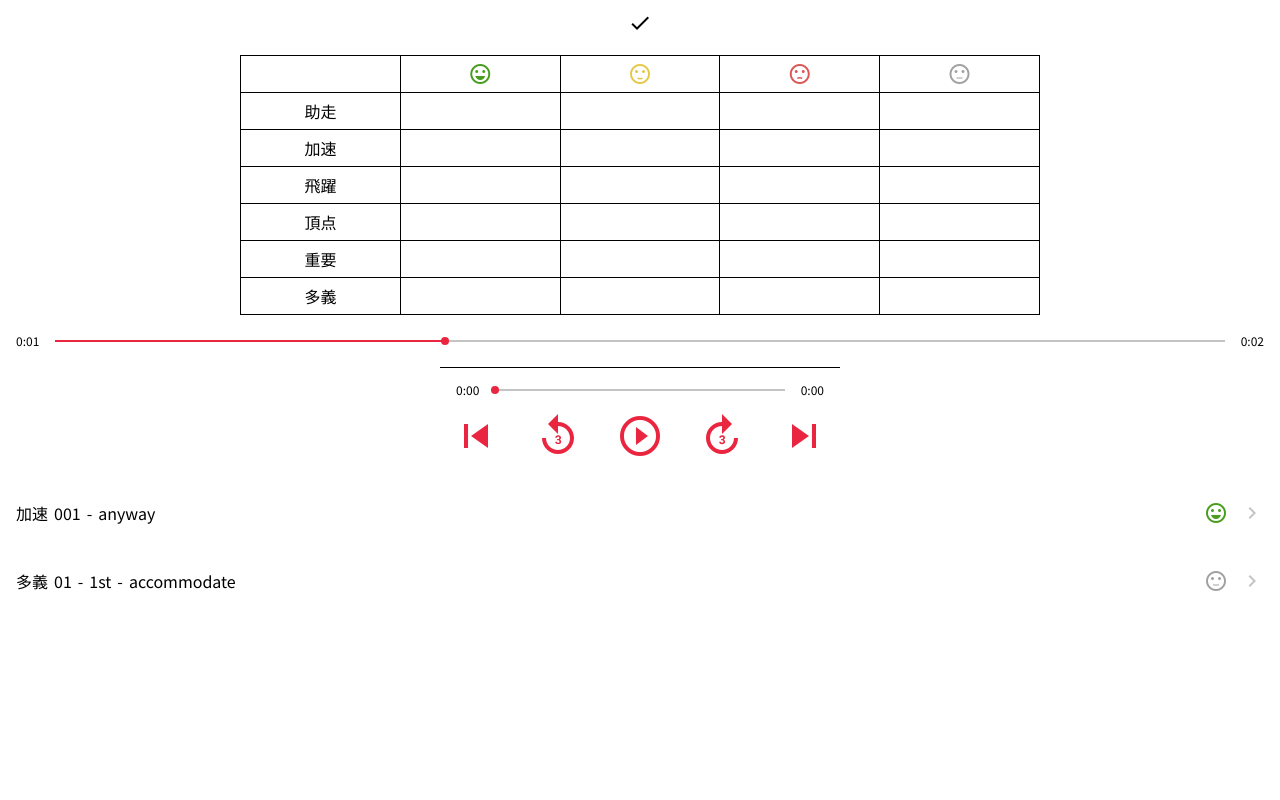
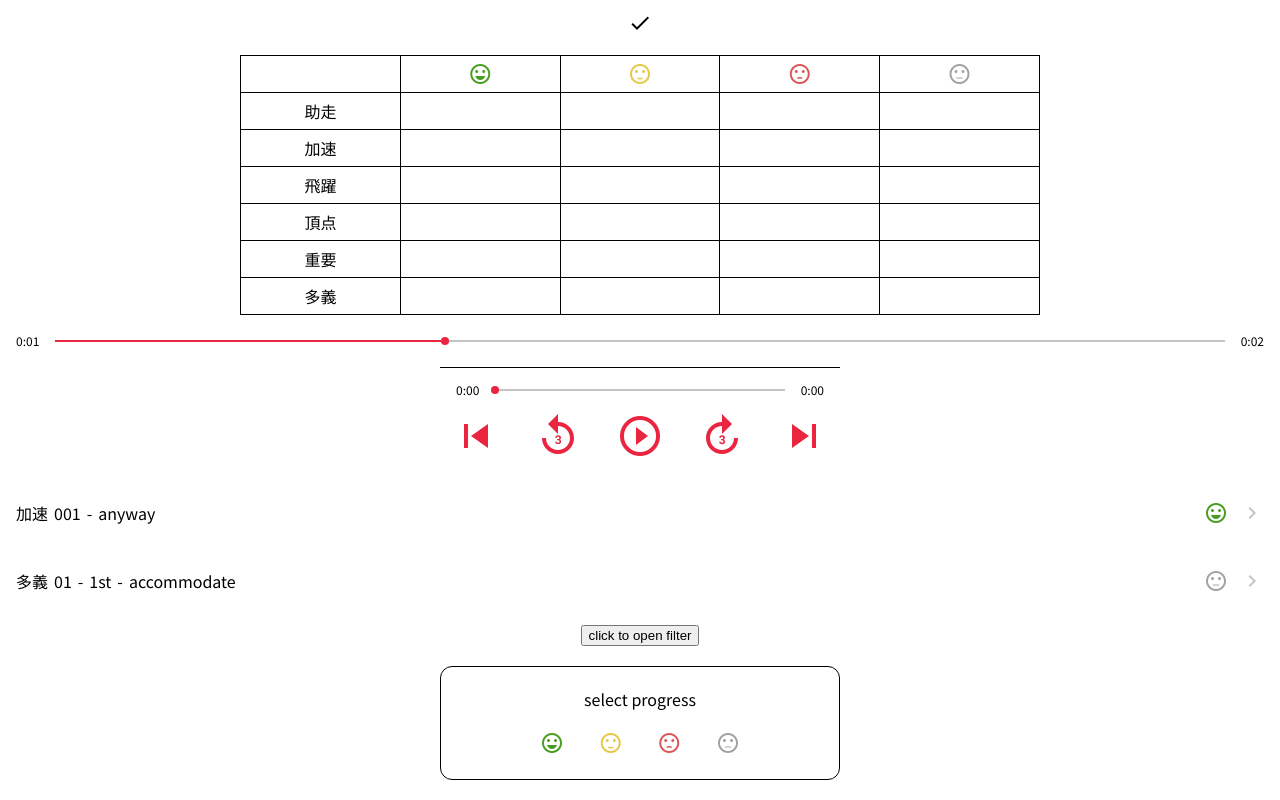
Before and after one commit to hayato24s/wordbook, a Vue app: page /preview in a window 1280 px wide. Shown: the part 2636-3436 px from the top of the page. Before the commit the page ends 3261 px from the top, so only its background shows below. Built offline with nearby package versions, Linux system fonts and the light colour scheme.

Commit message:
add: component ProgressModal

```diff
--- /dev/null
+++ b/src/components/GrayFilter.vue
@@ -0,0 +1,28 @@
+<script lang="ts">
+import { defineComponent } from "@vue/runtime-core";
+
+export default defineComponent({
+  name: "GrayFilter",
+});
+</script>
+
+<template>
+  <div class="gray-filter"></div>
+</template>
+
+<style lang="scss" scoped>
+@import "~/scss/main.scss";
+
+.gray-filter {
+  position: fixed;
+  top: 0;
+  left: 0;
+  bottom: 0;
+  right: 0;
+
+  background: $black;
+  opacity: 0.2;
+
+  z-index: 5;
+}
+</style>
--- /dev/null
+++ b/src/components/ProgressModal.vue
@@ -0,0 +1,62 @@
+<script lang="ts">
+import { defineComponent } from "@vue/runtime-core";
+import Face from "~/components/Face.vue";
+import { evaluations } from "~/entities/evaluation";
+
+export default defineComponent({
+  name: "ProgressModal",
+  components: {
+    Face,
+  },
+  emits: ["click"],
+  setup() {
+    return {
+      evaluations,
+    };
+  },
+});
+</script>
+
+<template>
+  <div class="progress-modal">
+    <div class="progress-modal__text">select progress</div>
+    <div class="progress-modal__faces">
+      <template v-for="evaluation in evaluations" :key="evaluation">
+        <Face @click="$emit('click', evaluation)" :name="evaluation" />
+      </template>
+    </div>
+  </div>
+</template>
+
+<style lang="scss" scoped>
+@import "~/scss/main.scss";
+
+.progress-modal {
+  width: 60%;
+  max-width: 40rem;
+  padding: 2.4rem;
+
+  background: $white;
+
+  border: 1px solid $black;
+  border-radius: 1.2rem;
+
+  z-index: 10;
+
+  &__text {
+    margin-bottom: 2.4rem;
+    font-size: 1.6rem;
+    text-align: center;
+    user-select: none;
+  }
+
+  &__faces {
+    max-width: 20rem;
+    margin: 0 auto;
+
+    display: flex;
+    align-items: center;
+    justify-content: space-between;
+  }
+}
+</style>
--- a/src/pages/Preview.vue
+++ b/src/pages/Preview.vue
@@ -13,6 +13,8 @@ import CheckBox from "~/components/CheckBox.vue";
 import Audio from "~/components/Audio.vue";
 import AudioBar from "~/components/AudioBar.vue";
 import WordList from "~/components/WordList.vue";
+import GrayFilter from "~/components/GrayFilter.vue";
+import ProgressModal from "~/components/ProgressModal.vue";
 import { Evaluation, evaluations } from "~/entities/evaluation";
 import src1 from "~/data/001.mp3";
 import src2 from "~/data/002.mp3";
@@ -36,6 +38,8 @@ export default defineComponent({
     Audio,
     AudioBar,
     WordList,
+    GrayFilter,
+    ProgressModal,
   },
   async setup() {
     const handleClick = () => {
@@ -218,6 +222,8 @@ export default defineComponent({
     //   console.log(doc.id, " => ", doc.data());
     // });
 
+    const grayFilter = ref(false);
+
     return {
       handleClick,
       word1,
@@ -230,6 +236,7 @@ export default defineComponent({
       sources,
       index,
       changeAudio,
+      grayFilter,
     };
   },
 });
@@ -299,6 +306,9 @@ export default defineComponent({
       chapter="Multiple"
       evaluation="NotLearned"
     />
+    <GrayFilter v-show="grayFilter" />
+    <button @click="grayFilter = !grayFilter">click to open filter</button>
+    <ProgressModal />
   </div>
 </template>
 
```
